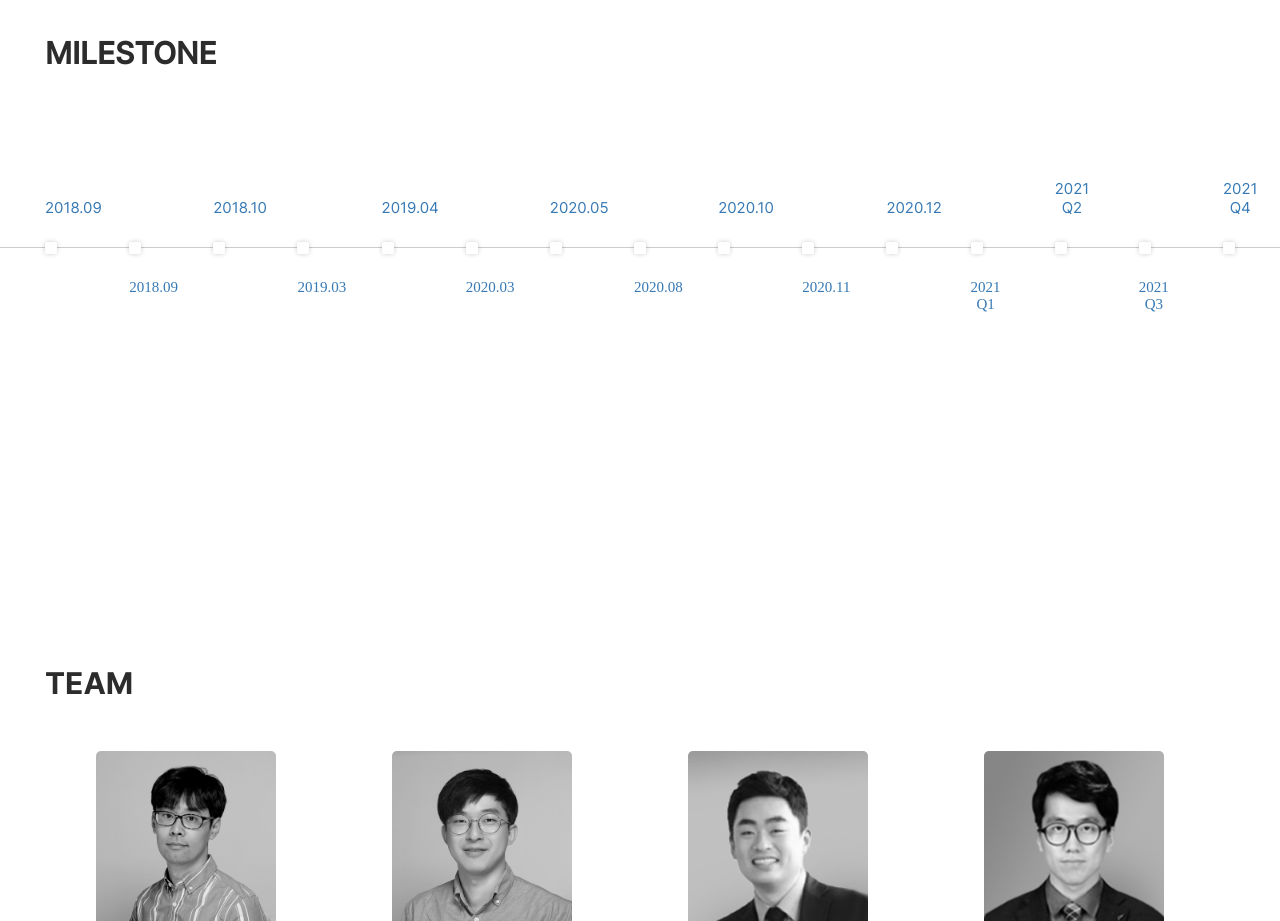
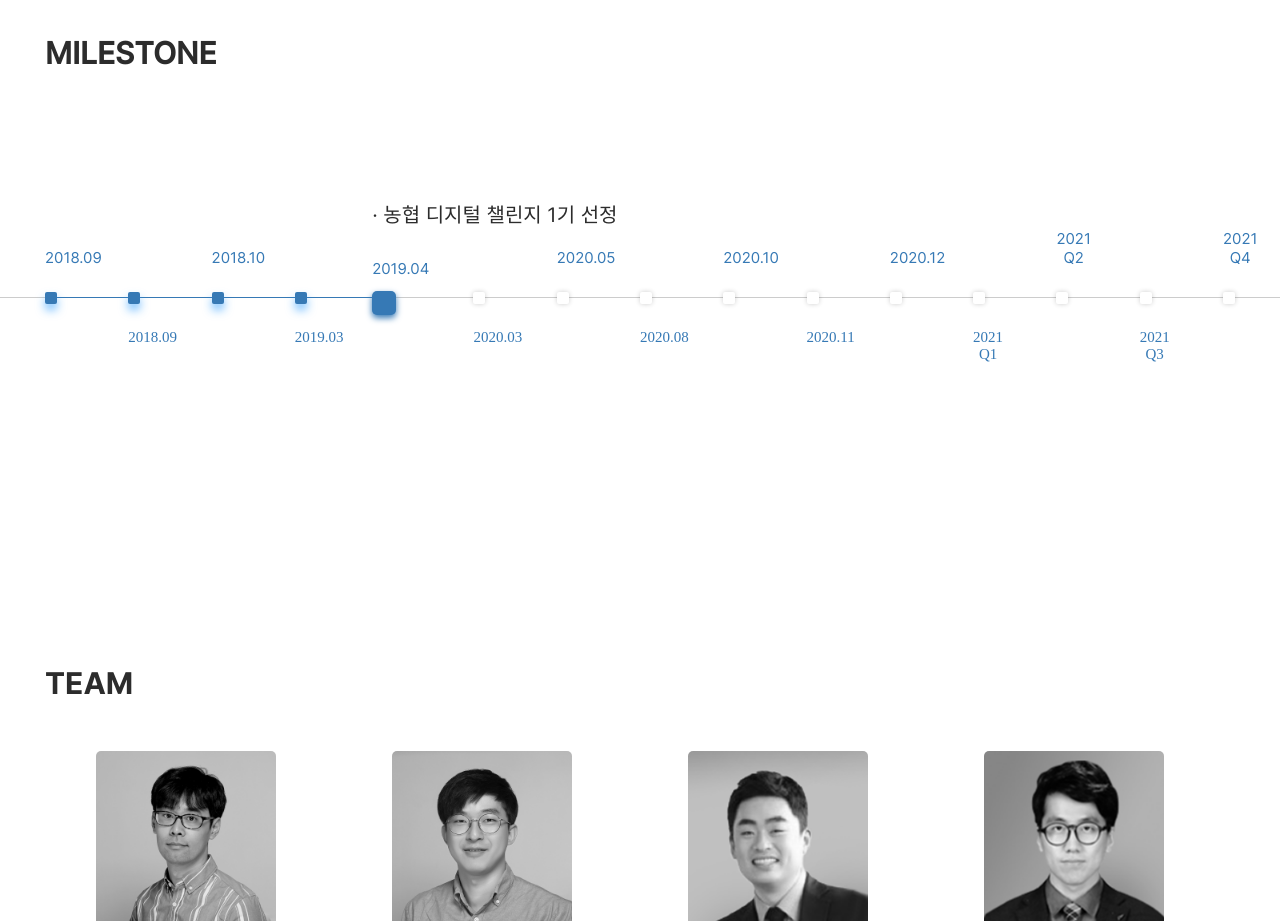
Before and after one commit to elysia-dev/instant, a React (Create React App) app: page / in a window 1280 px wide. Shown: the part 1820-2741 px from the top of the page. Built offline with nearby package versions, Linux system fonts and the light colour scheme.

Commit message:
Add milestone animation

```diff
--- a/src/modules/main/Main.tsx
+++ b/src/modules/main/Main.tsx
@@ -1,4 +1,4 @@
-import React, { useState } from 'react';
+import React, { useEffect, useState } from 'react';
 import ElysiaLogo from '../../shared/image/Elysia_Logo.png';
 import AppStore from '../../shared/image/app_store.png';
 import GooglePlay from '../../shared/image/google_play.png';
@@ -52,10 +52,7 @@ import { useHistory, Link } from 'react-router-dom';
 import { useTranslation } from 'react-i18next';
 
 const Main = () => {
-  const [state, setState] = useState({
-    selectMliestone: -1,
-    language: "ko",
-  });
+  const [selectedMilestone, setSelectedMilestone] = useState(0);
   const history = useHistory();
   const { t } = useTranslation();
 
@@ -65,6 +62,7 @@ const Main = () => {
   const Partners = React.createRef<HTMLDivElement>();
   const Contact = React.createRef<HTMLDivElement>();
   const Top = React.createRef<HTMLDivElement>();
+  const milestoneLength = 15;
 
   const Scroll = (ref: any) => {
     ref.current.scrollIntoView({ behavior: 'smooth' })
@@ -90,6 +88,18 @@ const Main = () => {
   const MliestoneDisable = {
     display: "none"
   } as React.CSSProperties;
+
+  useEffect(() => {
+    let timer = setTimeout(() => {
+      setSelectedMilestone(
+        (selectedMilestone + 1) % milestoneLength,
+      )
+    }, 1500)
+
+    return () => {
+      clearTimeout(timer)
+    }
+  }, [selectedMilestone])
 
   return (
     <div className="elysia" ref={Top}>
@@ -142,24 +152,45 @@ const Main = () => {
       <section className="mliestone-wrapper contents-wrapper" id="milestone" ref={Milestone} style={{ height: 600 }}>
         <div>
           <p className="mliestone-header-text header-text">{t("mliestone.header_label")}</p>
-          <div className="mliestone-timeline" style={{ ...(15 === (state.selectMliestone + 1) ? { backgroundColor: "#3679b5" } : { backgroundColor: "#cccccc" }) }}>
+          <div style={{ marginTop: 50 }}>
+            <div
+              className="mliestone-timeline"
+              style={{
+                ...(milestoneLength === (selectedMilestone + 1) ? { backgroundColor: "#3679b5" } : { backgroundColor: "#cccccc" })
+              }}
+            >
               <div className="mliestone-dot-wrapper">
-              <div className="mliestone-line" style={{ width: (1190 / (15 - 1)) * state.selectMliestone }} />
+                <div className="mliestone-line" style={{ width: (1190 / (milestoneLength - 1)) * selectedMilestone }} />
                 {
-                Array(15).fill(0).map((_x, index) => {
+                  Array(milestoneLength).fill(0).map((_x, index) => {
                     return (
                       <>
-                      <div className={"mliestone-dot " + (state.selectMliestone === index ? 'mliestone-selected' : '')} id={"mliestone-" + index}
-                        style={{ ...(state.selectMliestone > index && MliestoneActivation) }}
-                        onClick={() => setState({ ...state, selectMliestone: index })}>
-                        <div style={{ ...(state.selectMliestone === index ? MliestoneSelected : MliestoneDisable) }} />
-                        <p className={"mliestone-" + (index % 2 === 0 ? 'upper-text' : 'lower-text')}>{t('mliestone.timeline.' + index)}</p>
-                        <h1 className={"mliestone-" + (index % 2 === 0 ? 'upper-text' : 'lower-text')} style={{ ...(state.selectMliestone === index ? { display: "block" } : { display: "none" }) }}>{t('mliestone.timeline_contant.' + index)}</h1>
+                        <div
+                          className={"mliestone-dot " + (selectedMilestone === index ? 'mliestone-selected' : '')}
+                          id={"mliestone-" + index}
+                          style={{
+                            ...(selectedMilestone === index ?
+                              MliestoneSelected :
+                              selectedMilestone > index &&
+                              MliestoneActivation)
+                          }}
+                          onClick={() => { setSelectedMilestone(index); }}
+                        >
+                          <p className={"mliestone-" + (index % 2 === 0 ? 'upper-text' : 'lower-text')}>
+                            {t('mliestone.timeline.' + index)}
+                          </p>
+                          <h1
+                            className={"mliestone-" + (index % 2 === 0 ? 'upper-text' : 'lower-text')}
+                            style={{ ...(selectedMilestone === index ? { display: "block" } : { display: "none" }) }}
+                          >
+                            {t('mliestone.timeline_contant.' + index)}
+                          </h1>
                         </div>
                       </>
                     );
                   })
                 }
+              </div>
             </div>
           </div>
         </div>
```
Lines whose indentation alone changed are shown as unchanged.
